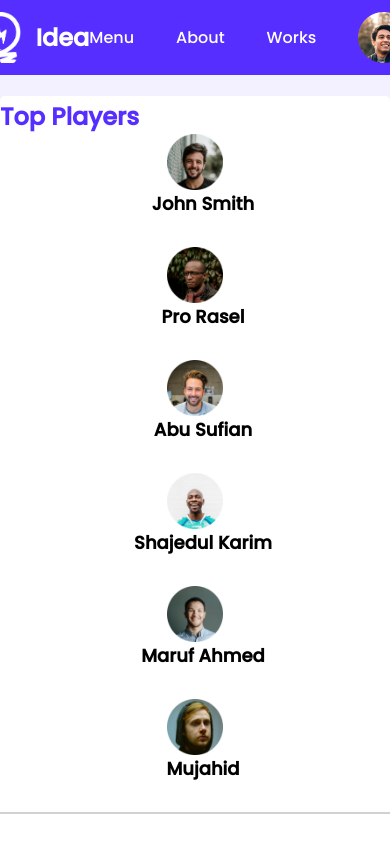
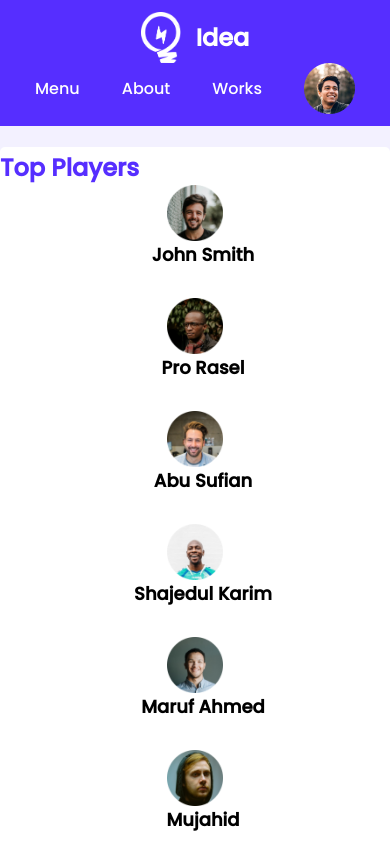
Before and after one commit to heyiamrakib/leader-board-css3, a plain HTML site: page index.html in a window 390 px wide. Shown: the top 841 px of the page. Drawn offline with Linux system fonts and the light colour scheme.

Commit message:
header responsive for mobail device

```diff
--- a/styles/style.css
+++ b/styles/style.css
@@ -166,6 +166,10 @@ hr {
     padding: 0;
 
   }
+  .header-nav {
+    display: flex;
+    flex-direction: column;
+}
   .players,
   .blogs,
   .courses {
```
